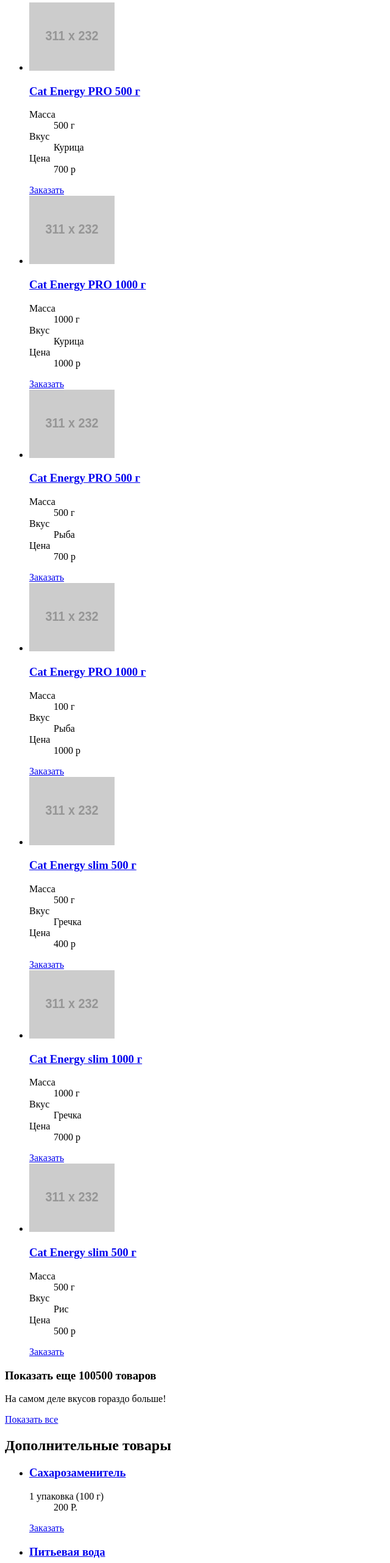
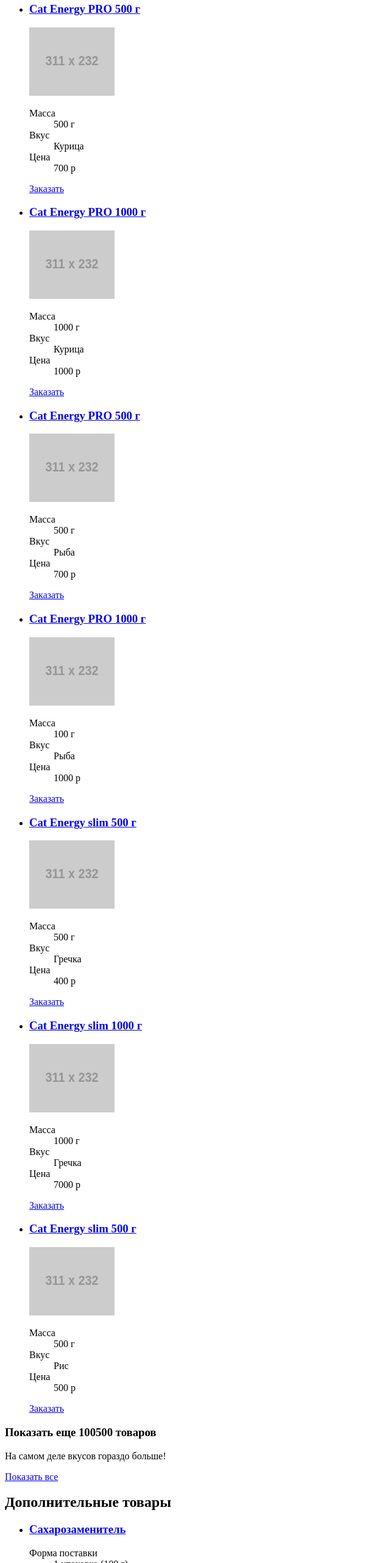
Before and after one commit to GutaShuhart/1664451-cat-energy-22, a website: page source/catalog.html in a window 1280 px wide. Shown: the part 237-2800 px from the top of the page at 61% size, without its empty margins (0-640 px from the left). Drawn offline with Linux system fonts and the light colour scheme; placeholder pictures from the web are drawn by us.

Commit message:
Внеси правки в разметки каталога

```diff
--- a/source/catalog.html
+++ b/source/catalog.html
@@ -50,12 +50,12 @@
         <ul class="catalog__list">
           <li class="catalog__item">
             <article class="goods">
+              <a class="goods__link-title" href="#">
+                <h3>Cat Energy PRO 500 г</h3>
+              </a>
               <a class="goods__link-image" href="#">
                 <img class="goods__image" src="https://via.placeholder.com/311x232" width="140" height="112"
                   alt="Изображение упаковки питания с курицей">
-              </a>
-              <a class="goods__link-title" href="#">
-                <h3>Cat Energy PRO 500 г</h3>
               </a>
               <dl class="goods__description">
                 <dt>Масса</dt>
@@ -74,12 +74,12 @@
           </li>
           <li class="catalog__item">
             <article class="goods">
+              <a class="goods__link-title" href="#">
+                <h3>Cat Energy PRO 1000 г</h3>
+              </a>
               <a class="goods__link-image" href="#">
                 <img class="goods__image" src="https://via.placeholder.com/311x232" width="140" height="112"
                   alt="Изображение большой упаковки питания с курицей">
-              </a>
-              <a class="goods__link-title" href="#">
-                <h3>Cat Energy PRO 1000 г</h3>
               </a>
               <dl class="goods__description">
                 <dt>Масса</dt>
@@ -98,12 +98,12 @@
           </li>
           <li class="catalog__item">
             <article class="goods">
+              <a class="goods__link-title" href="#">
+                <h3>Cat Energy PRO 500 г</h3>
+              </a>
               <a class="goods__link-image" href="#">
                 <img class="goods__image" src="https://via.placeholder.com/311x232" width="140" height="112"
                   alt="Изображение упаковки питания с рыбой">
-              </a>
-              <a class="goods__link-title" href="#">
-                <h3>Cat Energy PRO 500 г</h3>
               </a>
               <dl class="goods__description">
                 <dt>Масса</dt>
@@ -122,12 +122,12 @@
           </li>
           <li class="catalog__item">
             <article class="goods">
+              <a class="goods__link-title" href="#">
+                <h3>Cat Energy PRO 1000 г</h3>
+              </a>
               <a class="goods__link-image" href="#">
                 <img class="goods__image" src="https://via.placeholder.com/311x232" width="140" height="112"
                   alt="Изображение большой упаковки питания с рыбой">
-              </a>
-              <a class="goods__link-title" href="#">
-                <h3>Cat Energy PRO 1000 г</h3>
               </a>
               <dl class="goods__description">
                 <dt>Масса</dt>
@@ -146,12 +146,12 @@
           </li>
           <li class="catalog__item">
             <article class="goods">
+              <a class="goods__link-title" href="#">
+                <h3>Cat Energy slim 500 г</h3>
+              </a>
               <a class="goods__link-image" href="#">
                 <img class="goods__image" src="https://via.placeholder.com/311x232" width="140" height="112"
                   alt="Изображение упаковки питания с гречкой">
-              </a>
-              <a class="goods__link-title" href="#">
-                <h3>Cat Energy slim 500 г</h3>
               </a>
               <dl class="goods__description">
                 <dt>Масса</dt>
@@ -170,12 +170,12 @@
           </li>
           <li class="catalog__item">
             <article class="goods">
+              <a class="goods__link-title" href="#">
+                <h3>Cat Energy slim 1000 г</h3>
+              </a>
               <a class="goods__link-image" href="#">
                 <img class="goods__image" src="https://via.placeholder.com/311x232" width="140" height="112"
                   alt="Изображение большой упаковки питания с гречкой">
-              </a>
-              <a class="goods__link-title" href="#">
-                <h3>Cat Energy slim 1000 г</h3>
               </a>
               <dl class="goods__description">
                 <dt>Масса</dt>
@@ -194,12 +194,12 @@
           </li>
           <li class="catalog__item">
             <article class="goods">
+              <a class="goods__link-title" href="#">
+                <h3>Cat Energy slim 500 г</h3>
+              </a>
               <a class="goods__link-image" href="#">
                 <img class="goods__image" src="https://via.placeholder.com/311x232" width="140" height="112"
                   alt="Изображение упаковки питания с рисом">
-              </a>
-              <a class="goods__link-title" href="#">
-                <h3>Cat Energy slim 500 г</h3>
               </a>
               <dl class="goods__description">
                 <dt>Масса</dt>
@@ -239,7 +239,9 @@
                 <h3>Сахарозаменитель</h3>
               </a>
               <dl class="goods-extra___description">
-                <dt>1 упаковка (100 г)</dt>
+                <dt class="visually-hidden">Форма поставки</dt>
+                <dd>1 упаковка (100 г)</dt>
+                <dt class="visually-hidden">Стоимость</dt>
                 <dd>200 Р.</dd>
               </dl>
               <div class="button">
@@ -255,7 +257,9 @@
                 <h3>Питьевая вода</h3>
               </a>
               <dl class="goods-extra___description">
-                <dt>5 литров</dt>
+                <dt class="visually-hidden">Форма поставки</dt>
+                <dd>5 литров</dd>
+                <dt class="visually-hidden">Стоимость</dt>
                 <dd>50 Р.</dd>
               </dl>
               <div class="button">
@@ -271,7 +275,9 @@
                 <h3>Молоко</h3>
               </a>
               <dl class="goods-extra___description">
-                <dt>1 литр</dt>
+                <dt class="visually-hidden">Форма поставки</dt>
+                <dd>1 литр</dd>
+                <dt class="visually-hidden">Стоимость</dt>
                 <dd>100 Р.</dd>
               </dl>
               <div class="button">
@@ -287,7 +293,9 @@
                 <h3>Витамины</h3>
               </a>
               <dl class="goods-extra___description">
-                <dt>1 упаковка (30 г)</dt>
+                <dt class="visually-hidden">Форма поставки</dt>
+                <dd>1 упаковка (30 г)</dd>
+                <dt class="visually-hidden">Стоимость</dt>
                 <dd>300 Р.</dd>
               </dl>
               <div class="button">
@@ -321,10 +329,12 @@
               <a class="social__link social__link--vkontakte" href="https://vk.com/htmlacademy">Мы в Вконтакте</a>
             </li>
             <li class="social__item">
-              <a class="social__link social__link--facebook" href="https://www.facebook.com/htmlacademy">Мы в Фейсбуке</a>
+              <a class="social__link social__link--facebook" href="https://www.facebook.com/htmlacademy">Мы в
+                Фейсбуке</a>
             </li>
             <li class="social__item">
-              <a class="social__link social__link--instagram" href="https://www.instagram.com/htmlacademy">Мы в Инстаграме</a>
+              <a class="social__link social__link--instagram" href="https://www.instagram.com/htmlacademy">Мы в
+                Инстаграме</a>
             </li>
           </ul>
         </div>
```
